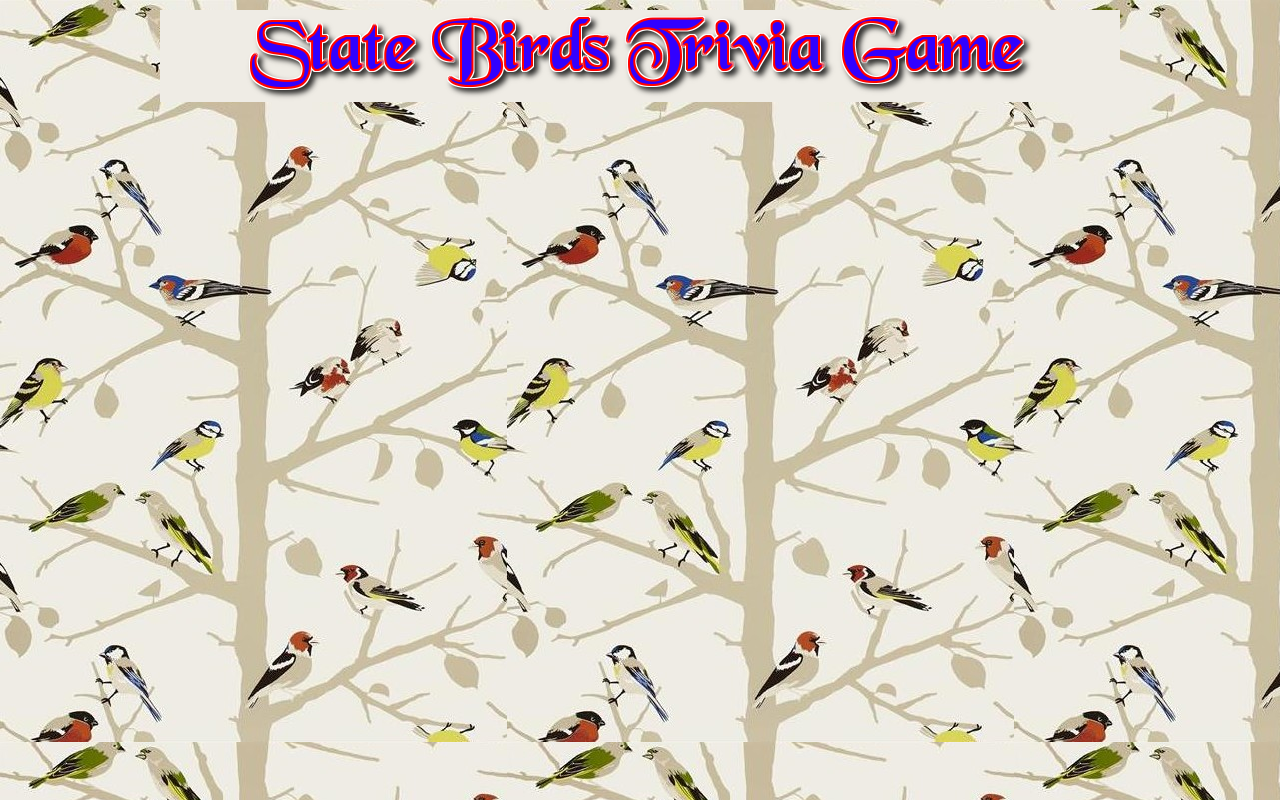
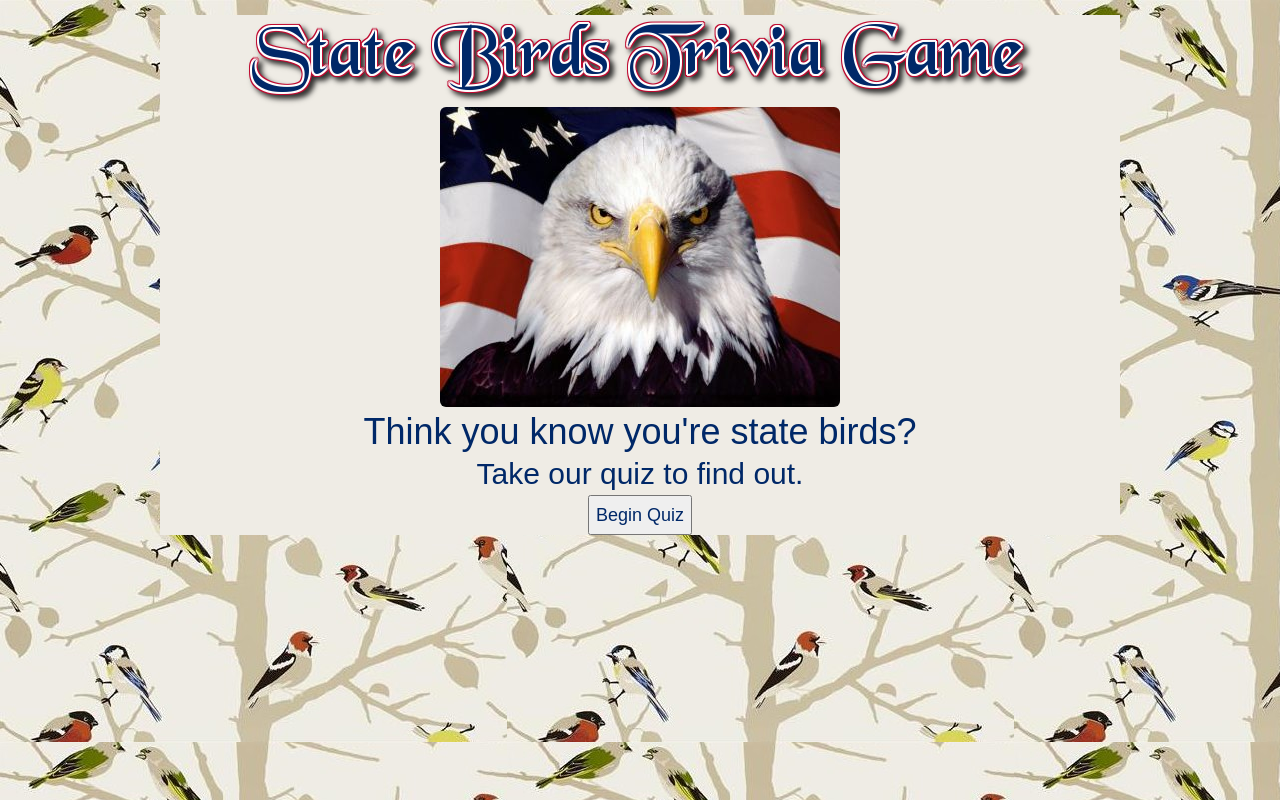
Before and after one commit to armthepit/Homework5-Trivia-Game, a PHP site: page / in a window 1280 px wide. Run offline with PHP 8.4, Linux system fonts and the light colour scheme.

Commit message:
Initial page layout and css for layout

```diff
--- a/assets/css/style.css
+++ b/assets/css/style.css
@@ -7,7 +7,7 @@ body {
 	font-size: 18px;
 	line-height: 34px;
 	font-family: 'Arial', 'Helvetica Neue', Helvetica, sans-serif;
-	color: #777;
+	color: #002868;
 	height: 100%;
 	padding: 10px;
 }
@@ -21,8 +21,8 @@ body {
 #wrap {
 	height: auto !important;
 	min-height: 100%;
-	margin: 0 auto -104px;
-	padding: 0 0 104px;
+	margin: auto;
+	padding: 5px;
 }
 
 .container {
@@ -32,3 +32,8 @@ body {
 	margin: 0 auto;
 	clear: both;
 }
+
+h1, h2, h3 {
+	color: #002868;
+	margin: 5px 0 5px 0;
+}
--- a/index.html
+++ b/index.html
@@ -4,20 +4,21 @@
 	<meta charset="utf-8">
 
 	<title>Trivia Game</title>
+	<meta name="viewport" content="width=device-width, initial-scale=1.0">
+
+    <!-- Added a link to Bootstrap-->
+    <link rel="stylesheet" href="https://maxcdn.bootstrapcdn.com/bootstrap/3.3.6/css/bootstrap.min.css" integrity="sha384-1q8mTJOASx8j1Au+a5WDVnPi2lkFfwwEAa8hDDdjZlpLegxhjVME1fgjWPGmkzs7" crossorigin="anonymous">
+
+	<!-- Custom CSS -->
     <link rel="stylesheet" href="assets/css/style.css">
 
     <!-- Added link to the jQuery Library -->
 	<script src="https://code.jquery.com/jquery-2.2.3.js" integrity="sha256-laXWtGydpwqJ8JA+X9x2miwmaiKhn8tVmOVEigRNtP4=" crossorigin="anonymous"></script>
-
-    <!-- Added a link to Bootstrap-->
-    <link rel="stylesheet" href="https://maxcdn.bootstrapcdn.com/bootstrap/3.3.6/css/bootstrap.min.css" integrity="sha384-1q8mTJOASx8j1Au+a5WDVnPi2lkFfwwEAa8hDDdjZlpLegxhjVME1fgjWPGmkzs7" crossorigin="anonymous">
 </head>
 <body>
-
+	<div id="wrap">
 		<!-- Game Logo -->
-
 		<header>
-
 			<div class="container">
 				<div class="row">
 					<div class="col-md-12">
@@ -25,10 +26,25 @@
 					</div>
 				</div>
 			</div>
+		</header>
+		<!-- Main Content -->
+		<div class="container">
+			<div id="section">
+				<div class="row">
+					<div class="col-md-12 center-block">
+						<img src="assets/images/usa_baldeagle.jpg" alt="Bald Eagle" class="center-block img-responsive img-rounded">
 
-	</header>
-
-
+						<h1 class="text-center">Think you know you're state birds?</h1>
+						<h2 class="text-center">Take our quiz to find out.</h2>
+						<div class="text-center">
+							<button type="button" class="btn-custom">Begin Quiz</button>
+						</div>
+						</div>
+					</div>
+				</div>
+			</div>
+		</div>
+	</div>
 	<script src="triviagame.js"></script>
 </body>
 </html>
```
Also changed, not shown: assets/images/game_logo.png, assets/images/usa_baldeagle.jpg (added). Lines whose indentation alone changed are shown as unchanged.
